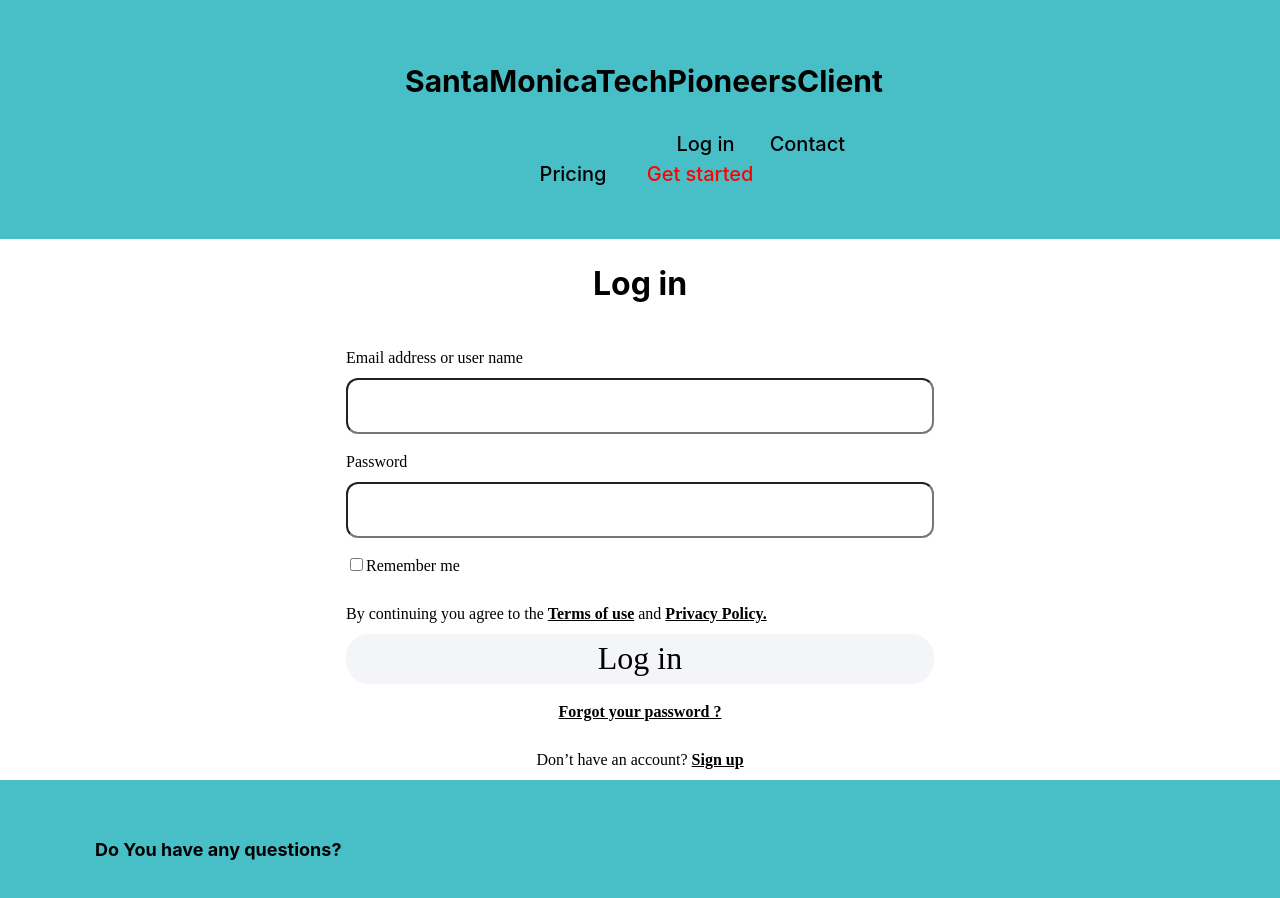
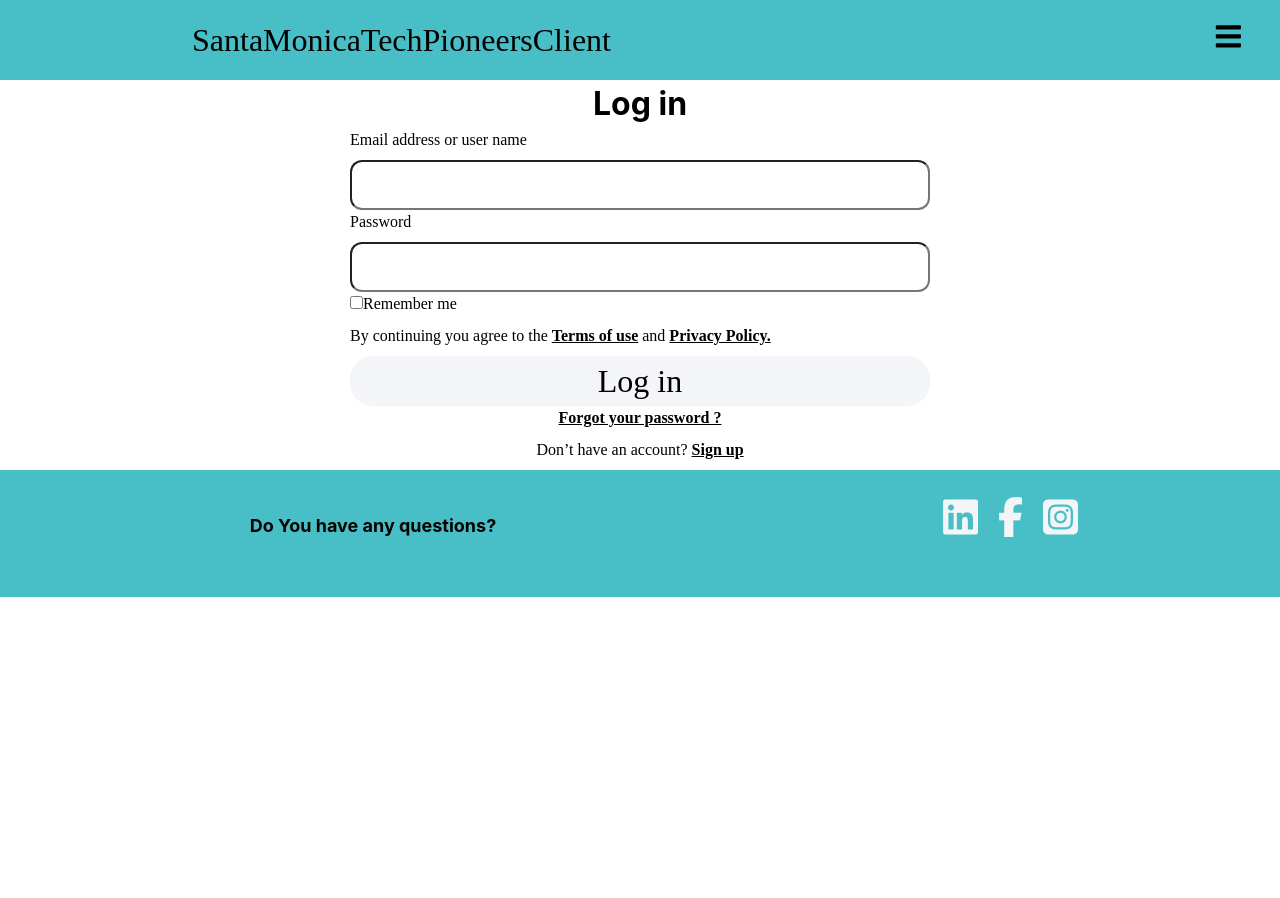
Before and after one commit to TomSabMGTfan/Spring-project-2024, a React (Vite) app in the folder SantaMonicaTechPioneersClient/: page /login in a window 1280 px wide. Shown: the top 898 px of the page. After the commit the page ends 800 px from the top, so only its background shows below. Built offline with nearby package versions, Linux system fonts and the light colour scheme; a web font is replaced by a local one.

Commit message:
Updated Header Nav, Footer, css.

```diff
--- a/SantaMonicaTechPioneersClient/index.html
+++ b/SantaMonicaTechPioneersClient/index.html
@@ -7,6 +7,7 @@
     <link rel="preconnect" href="https://fonts.googleapis.com">
     <link rel="preconnect" href="https://fonts.gstatic.com" crossorigin>
     <link href="https://fonts.googleapis.com/css2?family=Almarai:wght@300;400;700;800&family=Kadwa:wght@400;700&display=swap" rel="stylesheet">
+    <link rel="stylesheet" href="https://cdnjs.cloudflare.com/ajax/libs/font-awesome/6.5.2/css/all.min.css" integrity="sha512-SnH5WK+bZxgPHs44uWIX+LLJAJ9/2PkPKZ5QiAj6Ta86w+fsb2TkcmfRyVX3pBnMFcV7oQPJkl9QevSCWr3W6A==" crossorigin="anonymous" referrerpolicy="no-referrer" />
     <title>Vite + React</title>
   </head>
   <body>
--- a/SantaMonicaTechPioneersClient/src/components/Footer.jsx
+++ b/SantaMonicaTechPioneersClient/src/components/Footer.jsx
@@ -1,31 +1,23 @@
 import React from 'react'
-import { Container, Row, Col } from 'react-bootstrap'
 import './css/Footer.css'
 
 const Footer = () => {
   return (
-    <footer>
-
-      <Container className='MainContainer'>
-
-            <Col  className='mr-auto'>
-                <p className='question'><a href="#Contact">Do You have any questions?</a></p>
-            </Col>
-
-            <Col className='text-center py-3'>
-                <div className='Icons'><a href="https://lt.linkedin.com/"><i className='fa-brands fa-linkedin'></i></a></div>
-                <div className='Icons'><a href="https://www.facebook.com/"><i className='fab fa-facebook-f'></i></a></div>
-                <div className='Icons'><a href="https://www.instagram.com/"><i className='fa-brands fa-square-instagram'></i></a></div>
-                </Col>
-      </Container>
+    <footer className='footer'>
+         <div className='sb__footer section_padding'>
+           <div className='sb__footer-links'>
+             <div className='sb__footer-links-div'>
+               <p><a href="#Contact">Do You have any questions?</a></p>
+             </div>
+                <div className='socialmedia'>
+                 <a href="https://lt.linkedin.com/"><i className='fa-brands fa-linkedin'></i></a>
+                 <a href="https://www.facebook.com/"><i className='fab fa-facebook-f'></i></a>
+                 <a href="https://www.instagram.com/"><i className='fa-brands fa-square-instagram'></i></a>
+                </div>
+           </div>
+         </div>
     </footer>
   )
 }
 
 export default Footer;
-
- <ul className='list-unstyled'>
-                <li><a href="https://www.facebook.com/"><i className='fab fa-facebook-f'></i></a></li>
-                <li><a href="https://lt.linkedin.com/"><i className='fa-brands fa-linkedin'></i></a></li>
-                <li><a href="https://www.instagram.com/"><i className='fa-brands fa-square-instagram'></i></a></li>
-                </ul>
--- a/SantaMonicaTechPioneersClient/src/components/Header.jsx
+++ b/SantaMonicaTechPioneersClient/src/components/Header.jsx
@@ -1,23 +1,37 @@
-import React from 'react'
-import { Navbar, Container, Nav } from 'react-bootstrap'
+import { useRef } from "react";
+import { FaBars, FaTimes } from "react-icons/fa";
 import './css/Header.css'
 
-const Header = () => {
-  return (
-    <header>
-      <Navbar bg="primary" variant='primary' data-bs-theme="dark" collapseOnSelect>
-        <Container className="header">
-          <Navbar.Brand href="/"><h1>SantaMonicaTechPioneersClient</h1></Navbar.Brand>
-          <Nav className="ml-auto">
-            <Nav.Link href="./Login"> <i className='fas fa-user'></i>Log in</Nav.Link>
-            <Nav.Link href="#features"><i className='fas fa-address-book'></i>Contact</Nav.Link>
-            <Nav.Link href="#pricing"><i className='fas fa-dollar-sign'></i> Pricing</Nav.Link>
-            <Nav.Link href="/signup"><i className='fas fa-play'></i> Get started</Nav.Link>
-          </Nav>
-        </Container>
-      </Navbar>
-    </header>
-  )
+function Navbar() {
+	const navRef = useRef();
+
+	const showNavbar = () => {
+		navRef.current.classList.toggle(
+			"responsive_nav"
+		);
+	};
+
+	return (
+		<header>
+			<h3><a href="/#">SantaMonicaTechPioneersClient</a></h3>
+			<nav ref={navRef}>
+				<a href="/login"><i className='fas fa-user'></i>Log in</a>
+				<a href="#Contact"><i className='fas fa-address-book'></i>Contact</a>
+				<a href="#Pricing"><i className='fas fa-dollar-sign'></i>Pricing</a>
+				<a href="/signup"><i className='fas fa-play'></i>Get started</a>
+				<button
+					className="nav-btn nav-close-btn"
+					onClick={showNavbar}>
+					<FaTimes />
+				</button>
+			</nav>
+			<button
+				className="nav-btn"
+				onClick={showNavbar}>
+				<FaBars />
+			</button>
+		</header>
+	);
 }
 
-export default Header
+export default Navbar;
--- a/SantaMonicaTechPioneersClient/src/components/css/Footer.css
+++ b/SantaMonicaTechPioneersClient/src/components/css/Footer.css
@@ -1,75 +1,87 @@
-footer {
+.section_pading{
+  padding: 4rem 4rem;
+}
+.footer{
   background-color: #48BFC7;
-    color: #fff;
-    padding: 20px 75px;
-
+}
+.sb__footer-links{
+  display: flex;
+  justify-content: space-between;
+  align-items: flex-start;
+  flex-direction: row;
+  flex-wrap: wrap;
+  width: 100%;
+  text-align: left;
+  margin-bottom: 1rem;
+}
+.sb__footer-links-div p a{
+  width: 250px;
+  margin: 1rem;
+  text-align: center;
+  font-size: large;
+  font-weight: bold;
+  display: flex;
+  justify-content: flex-start;
+  flex-direction: column;
+  color: #000000;
+  margin-left: 15rem;
+}
+.sb__footer-links-div p a:hover{
+  color: #F4F5F8;
 }
 
-  .MainContainer {
+.sb__footer{
   display: flex;
-    justify-content: space-between;
-    align-items: center;
-    padding: 20px;
+  flex-direction: column;
 }
-
-  .mr-auto {
-    margin-right: auto;
+.socialmedia{
+  display: flex;
+  flex-direction: row;
+  margin-right: 15rem;
 }
-
-  .Icons {
-    display: inline-block;
-    margin: 0 10px;
+.socialmedia a{
+  color: #F4F5F8;
+  width: 80%;
   font-size: 40px;
   padding: 10px;
 }
-
-  .Icons a {
-    color: #F4F5F8;
-    text-decoration: none;
-  }
-
-  .Icons a:hover {
-    color: #ccc;
-  }
-  .question a {
-    color: black;
-    text-decoration: none;
-    font-size: large;
-    font-weight: bold;
-
-  }
-
-  .question a:hover {
+.socialmedia a:hover{
   color: #ccc;
 }
 
-
-/* .MainContainer {
-    background-color: #333;
-    color: #fff;
-    padding: 20px;
+.sb__footer-links p{
+  font-size: 12px;
+  line-height: 15px;
+  margin: 2.5rem 0;
+  cursor: pointer;
 }
-
-  .question a {
-    color: #fff;
-    text-decoration: none;
+@media only screen and (max-width: 1420px){
+  .sb__footer-links div{
+    margin: 0.5rem;
+    margin-right: 12rem;
   }
-
-  .question a:hover {
-    color: #ccc;
 }
-
-  .Icons {
-    display: inline-block;
-    margin: 0 10px;
+@media only screen and (max-width: 1115px){
+  .sb__footer-links div{
+    margin: 0.5rem;
+    margin-right: 11rem;
   }
-
-  .Icons a {
-    color: #fff;
-    font-size: 24px;
-    text-decoration: none;
 }
-
-  .Icons a:hover {
-    color: #ccc;
-  } */
+@media only screen and (max-width: 1082px){
+  .sb__footer-links div{
+    margin: 0.5rem;
+    margin-right: 10rem;
+  }
+}
+@media only screen and (max-width: 1051px){
+  .sb__footer-links div{
+    margin: 0.5rem;
+    margin-right: 9rem;
+  }
+}
+@media only screen and (max-width: 1018px){
+  .sb__footer-links div{
+    margin: 0.5rem;
+    margin-right: 8rem;
+  }
+}
--- a/SantaMonicaTechPioneersClient/src/components/css/Header.css
+++ b/SantaMonicaTechPioneersClient/src/components/css/Header.css
@@ -1,45 +1,106 @@
-header {
-  background-color: #48BFC7;
-  width: 100%;
-  margin: auto;
-  padding-left: 4px;
-  padding-right: 4px;
-  padding-top: 4px;
-  padding-bottom: 20px;
+* {
+	padding: 0;
+	margin: 0;
+	box-sizing: border-box;
 
 }
 
-.navbar {
-  background-color: #48BFC7;
-  padding: 30px ;
+:root {
+	--mainColor: #48BFC7;
+	--mainColorLight: #48BFC7;
+	--secondaryColor: #ffffff;
+	--textColor: #000000;
+	--lastWordColor: #ff0000;
 }
 
-.navbar-brand {
-  color: black;
-  font-size: 20px;
-
+header {
+	display: flex;
+	align-items: center;
+	justify-content: space-between;
+	height: 80px;
+	padding: 0 2rem;
+	background-color: var(--mainColor);
+	color: var(--textColor);
 }
-.navbar-brand:hover {
-  color: white;
+header h3 a{
+	align-items: center;
+	margin-left: 1rem;
+	font-size: xx-large;
+	color: var(--textColor);
+	margin-left: 10rem;
+}
+header h3 a:hover {
+	color: var(--secondaryColor);
+}
+nav a {
+	margin: 0 1.5rem;
+	color: var(--textColor);
+	text-decoration: none;
+	font-size: larger;
 }
 
-.navbar-nav .nav-link {
-  color: black;
-  padding: 0 15px;
-  font-size: 20px;
+nav a:hover {
+	color: var(--secondaryColor);
 }
-.navbar-nav .nav-link:first-child{
-  padding-left: 55%;
+nav a:nth-child(4){
+	color: var(--lastWordColor);
 }
-.navbar-nav .nav-link:last-child{
-  color: red;
+nav a:nth-child(4):hover {
+	color: var(--secondaryColor);
+}
+nav i{
+	margin: 0.5rem;
+}
+header .nav-btn {
+	padding: 5px;
+	cursor: pointer;
+	background: transparent;
+	border: none;
+	outline: none;
+	color: var(--textColor);
+	visibility: hidden;
+	opacity: 0;
+	font-size: 1.8rem;
 }
 
-
-.navbar-nav .nav-link:hover {
-  color: white;
+header div,
+nav {
+	display: flex;
+	align-items: center;
 }
 
-.fas {
-  margin-right: 5px;
+@media only screen and (max-width: 1420px) {
+	header .nav-btn {
+		visibility: visible;
+		opacity: 1;
+	}
+
+	header nav {
+		position: fixed;
+		top: -100vh;
+		right: 0;
+		height: 100%;
+		width: 50%;
+		display: flex;
+		flex-direction: column;
+		align-items: center;
+		justify-content: center;
+		gap: 5.5rem;
+		background-color: var(--mainColor);
+		transition: 1s;
+	}
+
+	header .responsive_nav {
+		transform: translateY(100vh);
+	}
+
+	nav .nav-close-btn {
+		position: absolute;
+		top: 2rem;
+		right: 2rem;
+	}
+
+	nav a {
+		font-size: 1.5rem;
+	}
 }
```
Lines whose indentation alone changed are shown as unchanged.
